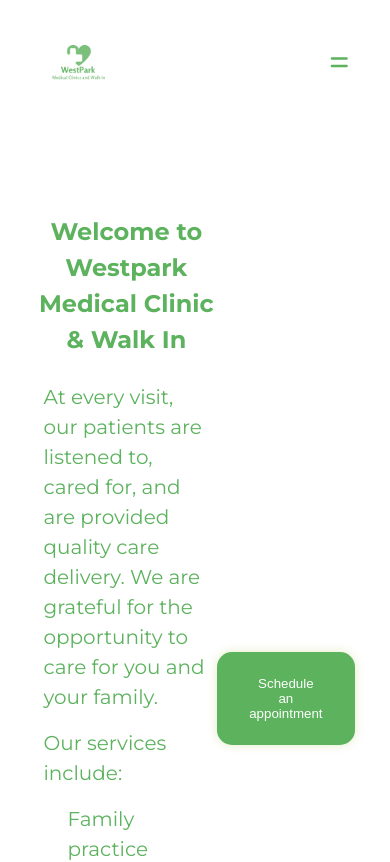
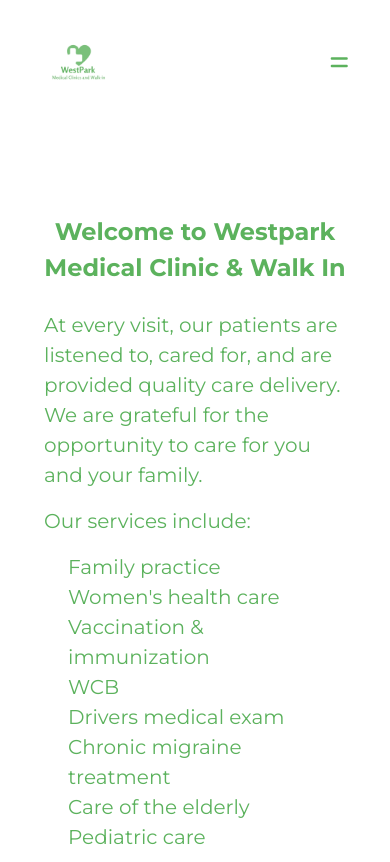
Before and after one commit to Dannathetechgirl/westpart, a React (Create React App) app: page / in a window 390 px wide. Shown: the top 862 px of the page. Built offline with nearby package versions, Linux system fonts and the light colour scheme.

Commit message:
fix: the top space

```diff
--- a/src/component/Navbar/navbar.jsx
+++ b/src/component/Navbar/navbar.jsx
@@ -7,7 +7,7 @@
 
 function Navbar() {
     const [toggle, setToggle] = useState(false);
-    console.log('here')
+
     return (
         <nav className='app__navbar'>
             <div className='app__navbar-logo'>
--- a/src/container/Home/section.scss
+++ b/src/container/Home/section.scss
@@ -22,10 +22,8 @@
 
 
         @media (max-width: 1024px) {
-            width: 70%; // Adjust for tablet
-            display: flex;
-            justify-content: center;
-            align-items: center;
+            width: 100%; // Adjust for tablet
+
 
 
         }
```
